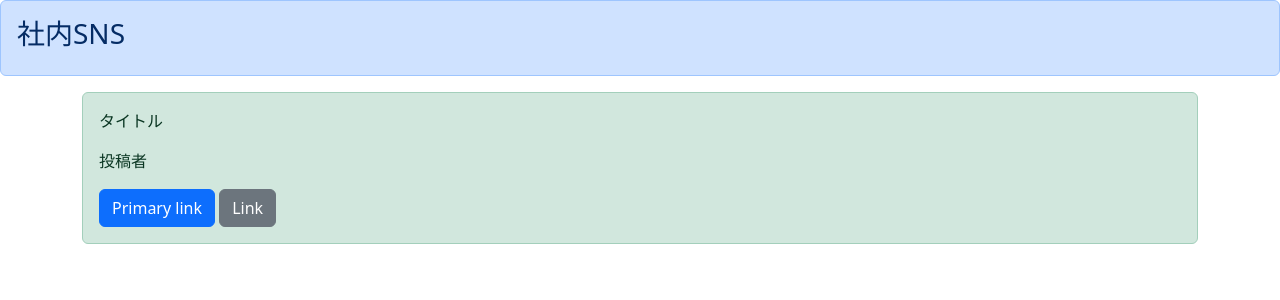
After one commit to n-katou/django_boardproject, a Django app: page /list/ in a window 1280 px wide. The commit adds this page. Shown: the top 300 px of the page. Run offline with Django 3.2, Linux system fonts and the light colour scheme.

Commit message:
リスト１ページまで

```diff
--- a/boardapp/urls.py
+++ b/boardapp/urls.py
@@ -1,7 +1,8 @@
 from django.urls import path
-from .views import signupfunc,loginfunc
+from .views import signupfunc,loginfunc,listfunc
 
 urlpatterns = [
-    path('signup/', signupfunc),
-    path('login/', loginfunc),
+    path('signup/', signupfunc, name='signup'),
+    path('login/', loginfunc, name='login'),
+    path('list/', listfunc, name='list')
 ]
--- a/boardapp/views.py
+++ b/boardapp/views.py
@@ -1,7 +1,8 @@
 from django.contrib.auth.models import User
 from django.db import IntegrityError
-from django.shortcuts import render
+from django.shortcuts import render,redirect
 from django.contrib.auth import authenticate,login
+
 
 # Create your views here.
 
@@ -21,8 +22,7 @@ def signupfunc(request):
             return render(request, 'signup.html',{'some':100})
         except IntegrityError:
             return render(request, 'signup.html', {'error': 'このユーザーはすでに登録されています。'})
-    return render(request, 'signup.html',{'some':100})
-
+    return render(request, 'signup.html')
 
 def loginfunc(request):
     if request.method == "POST":
@@ -35,3 +35,6 @@ def loginfunc(request):
         else:
             return render(request, 'login.html',{'context':'not logged in'})
     return render(request, 'login.html',{'context':'get method'})
+
+def listfunc(request):
+    return render(request, 'list.html',{})
--- a/templates/base.html
+++ b/templates/base.html
@@ -3,7 +3,7 @@
   <head>
     <meta charset="utf-8">
     <meta name="viewport" content="width=device-width, initial-scale=1">
-    <title>Bootstrap demo</title>
+    <title>社内SNS</title>
     <link href="https://cdn.jsdelivr.net/npm/bootstrap@5.3.0/dist/css/bootstrap.min.css" rel="stylesheet" integrity="sha384-9ndCyUaIbzAi2FUVXJi0CjmCapSmO7SnpJef0486qhLnuZ2cdeRhO02iuK6FUUVM" crossorigin="anonymous">
   </head>
 
--- /dev/null
+++ b/templates/list.html
@@ -0,0 +1,20 @@
+{% extends 'base.html' %}
+
+{% block header %}
+<div class="alert alert-primary" role="alert">
+    <h3>
+        社内SNS
+    </h3>
+</div>
+{% endblock header%}
+
+{% block content %}
+<div class="container">
+    <div class="alert alert-success" role="alert">
+        <p>タイトル</p>
+        <p>投稿者</p>
+        <a href="#" class="btn btn-primary" tabindex="-1" role="button" aria-disabled="true">Primary link</a>
+        <a href="#" class="btn btn-secondary" tabindex="-1" role="button" aria-disabled="true">Link</a>
+    </div>
+</div>
+{% endblock content %}
```
